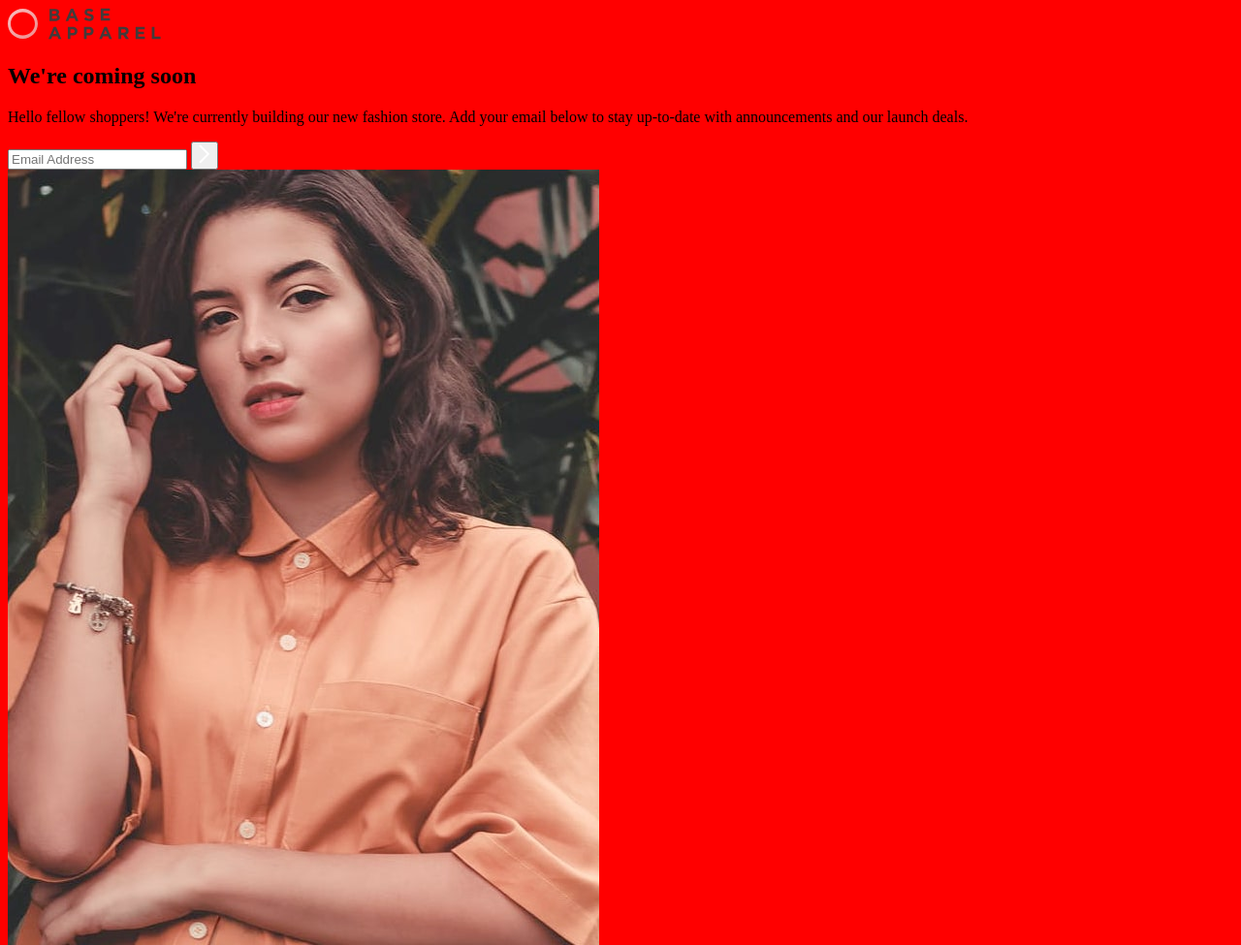
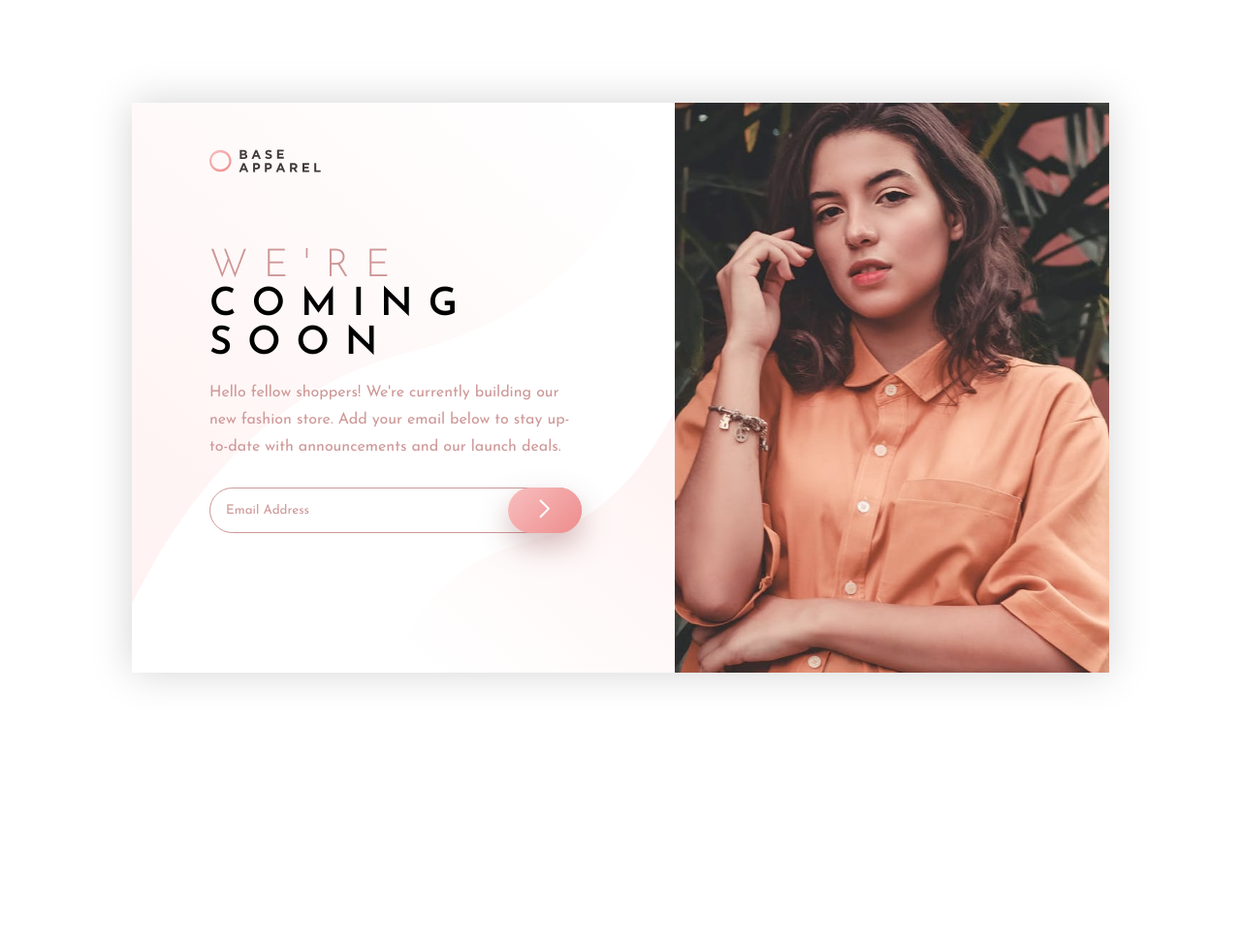
Before and after one commit to aja26/base-apparel-coming-soon-master, a plain HTML site: page index.html in a window 1280 px wide. Shown: the whole page at 97% size. After the commit the page ends 800 px from the top, so only its background shows below. Drawn offline with Linux system fonts and the light colour scheme.

Commit message:
Update style.css

```diff
--- a/style.css
+++ b/style.css
@@ -1,3 +1,135 @@
+@import url('https://fonts.googleapis.com/css2?family=Josefin+Sans:wght@300;400;600&display=swap');
+
+:root{
+    /* ### Primary */
+
+--desaturated-red: hsl(0, 36%, 70%);
+--soft-red: hsl(0, 93%, 68%);
+
+    /* ### Neutral */
+
+--dark-grayish-red: hsl(0, 6%, 24%);
+--dark-grayish-red-shadow: 0, 6%, 24%;
+}
+
+*{
+    box-sizing: border-box;
+    margin: 0px;
+    padding: 0px;
+    font-family: 'Josefin Sans', sans-serif;
+}
+
 body{
-    background: red;
+    display: grid;
+    min-height: 100vh;
 }
+
+main{
+    margin: 1rem;
+    display: grid;
+    grid-template-columns: 35rem auto;
+    width: 63rem;
+    place-self: center;
+    overflow: hidden;
+    box-shadow: 0px 0px 40px #d4d4d4;
+}
+
+main img.right{
+    display: block;
+    width: 100%;
+}
+
+main .logo{
+    width: 30%;
+}
+
+article{
+    padding: 3rem 6rem 3rem 5rem;
+    background-image: url(images/bg-pattern-desktop.svg), url(images/bg-pattern-desktop.svg);
+    background-position: -4vh 0vw;
+    background-repeat: no-repeat;
+    background-size: cover;
+}
+
+h1{
+    font-size: 2.5rem;
+    text-transform: uppercase;
+    letter-spacing: 1rem;
+    margin: 4.55rem 0rem 1rem;
+}
+
+h1 span{
+    font-weight: 300;
+}
+
+span, p{
+    color: var(--desaturated-red);
+}
+
+p{
+    font-weight: 400;
+    line-height: 1.75rem;
+    margin-bottom: 1.75rem;
+    font-size: 16px;
+}
+
+.input-container{
+    position: relative;
+}
+
+
+.input-container input{
+    border-radius: 2.5rem;
+    border:1px solid var(--desaturated-red);
+    padding: 1rem;
+}
+
+input{
+    border: 0;
+    position: relative;
+}
+
+input[type=text]{
+    width: 100%;
+
+}
+
+input::placeholder{
+    color: var(--desaturated-red);
+}
+
+input:focus{
+    outline: 0;
+}
+
+button{
+    display: inline-block;
+    padding: 0.75rem 2rem;
+    background: linear-gradient(135deg, hsl(0, 80%, 86%), hsl(0, 74%, 74%));
+    border-radius: 2.5rem;
+    border: 0;
+    position: absolute;
+    right: 0;
+    overflow: hidden;
+    cursor: pointer;
+    box-shadow: 0px 13px 30px rgba(135, 69, 69, 0.35);
+}
+
+button i img{
+    height: 30%;
+}
+
+@media (max-width:42rem){
+    main{
+        width: 100%;
+        grid-template-columns: 1fr;
+    }
+
+    article{
+        padding: 2rem 2.85rem;
+    }
+
+    h1, p{
+        text-align: center;
+    }
+}
```
